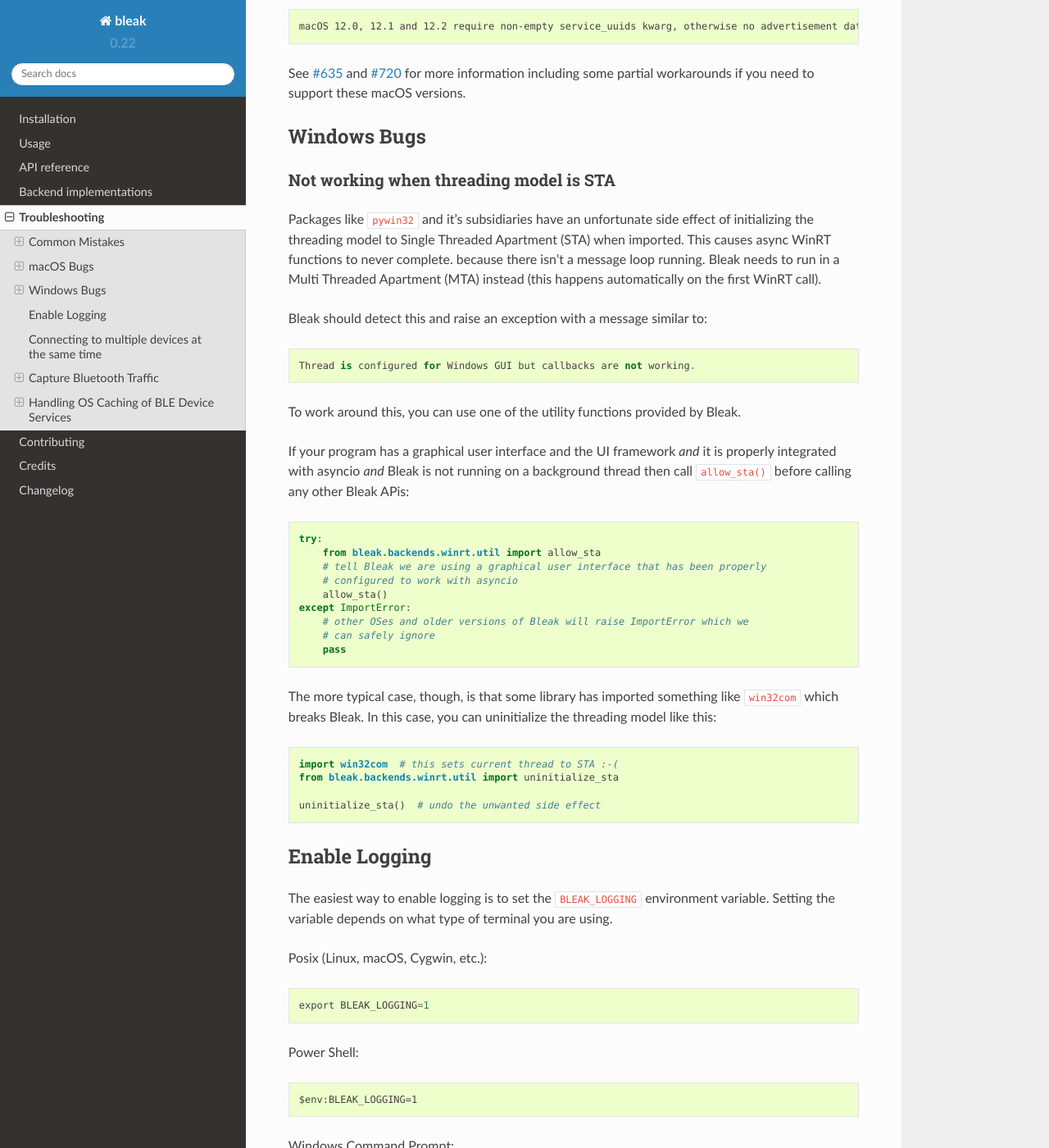
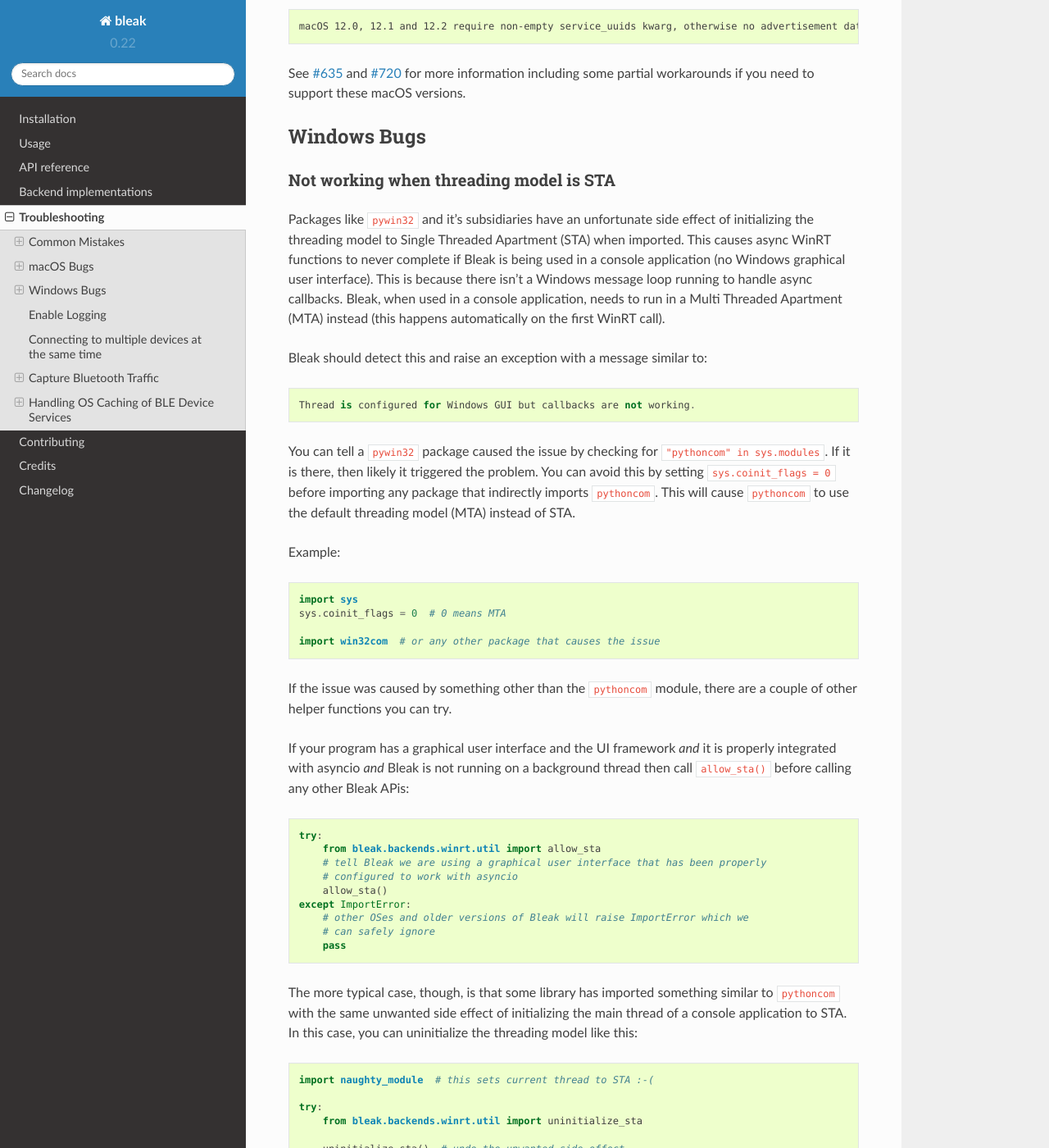
Before and after one commit to hbldh/bleak, a Sphinx documentation site: the page built from docs/troubleshooting.rst, in a window 1280 px wide and 1400 px high, scrolled down 3637 px. Shown: the whole window at 82% size. Built offline with Sphinx 7.4.7 and the Read the Docs theme 2.0.0, drawn with Linux system fonts in a browser that asks for light colours; some of the changed text lies outside the part shown.

Commit message:
update docs

```diff
--- a/docs/troubleshooting.rst
+++ b/docs/troubleshooting.rst
@@ -177,15 +177,32 @@ Not working when threading model is STA
 
 Packages like ``pywin32`` and it's subsidiaries have an unfortunate side effect
 of initializing the threading model to Single Threaded Apartment (STA) when
-imported. This causes async WinRT functions to never complete. because there
-isn't a message loop running. Bleak needs to run in a Multi Threaded Apartment
-(MTA) instead (this happens automatically on the first WinRT call).
+imported. This causes async WinRT functions to never complete if Bleak is being
+used in a console application (no Windows graphical user interface). This is
+because there isn't a Windows message loop running to handle async callbacks.
+Bleak, when used in a console application, needs to run in a Multi Threaded
+Apartment (MTA) instead (this happens automatically on the first WinRT call).
 
 Bleak should detect this and raise an exception with a message similar to::
 
     Thread is configured for Windows GUI but callbacks are not working.
 
-To work around this, you can use one of the utility functions provided by Bleak.
+You can tell a ``pywin32`` package caused the issue by checking for
+``"pythoncom" in sys.modules``. If it is there, then likely it triggered the
+problem. You can avoid this by setting ``sys.coinit_flags = 0`` before importing
+any package that indirectly imports ``pythoncom``. This will cause ``pythoncom``
+to use the default threading model (MTA) instead of STA.
+
+Example::
+
+    import sys
+    sys.coinit_flags = 0  # 0 means MTA
+
+    import win32com  # or any other package that causes the issue
+
+
+If the issue was caused by something other than the ``pythoncom`` module, there
+are a couple of other helper functions you can try.
 
 If your program has a graphical user interface and the UI framework *and* it is
 properly integrated with asyncio *and* Bleak is not running on a background
@@ -201,14 +218,20 @@ thread then call ``allow_sta()`` before calling any other Bleak APis::
         # can safely ignore
         pass
 
-The more typical case, though, is that some library has imported something like
-``win32com`` which breaks Bleak. In this case, you can uninitialize the threading
-model like this::
+The more typical case, though, is that some library has imported something similar
+to ``pythoncom`` with the same unwanted side effect of initializing the main
+thread of a console application to STA. In this case, you can uninitialize the
+threading model like this::
 
-    import win32com  # this sets current thread to STA :-(
-    from bleak.backends.winrt.util import uninitialize_sta
+    import naughty_module  # this sets current thread to STA :-(
 
-    uninitialize_sta()  # undo the unwanted side effect
+    try:
+        from bleak.backends.winrt.util import uninitialize_sta
+
+        uninitialize_sta()  # undo the unwanted side effect
+    except ImportError:
+        # not Windows, so no problem
+        pass
 
 
 --------------
```
Also changed, not shown: 1 other file.
